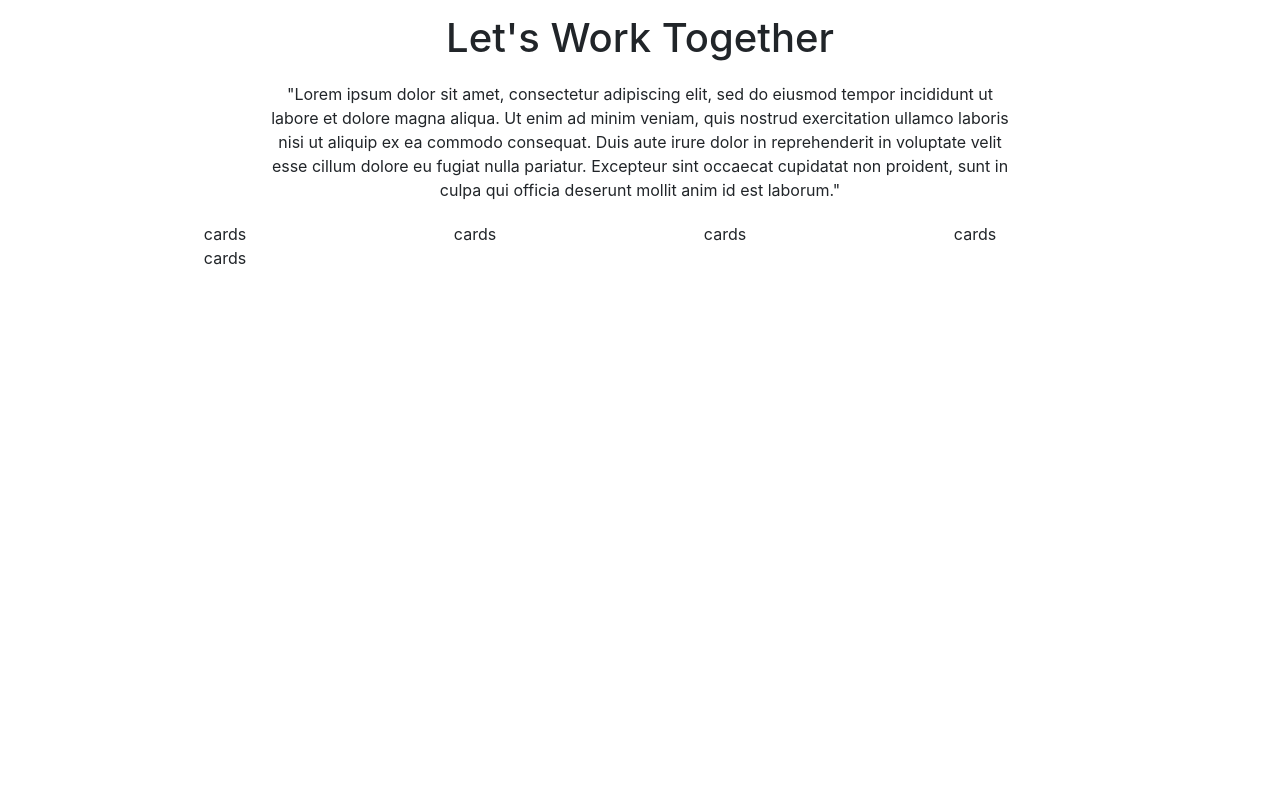
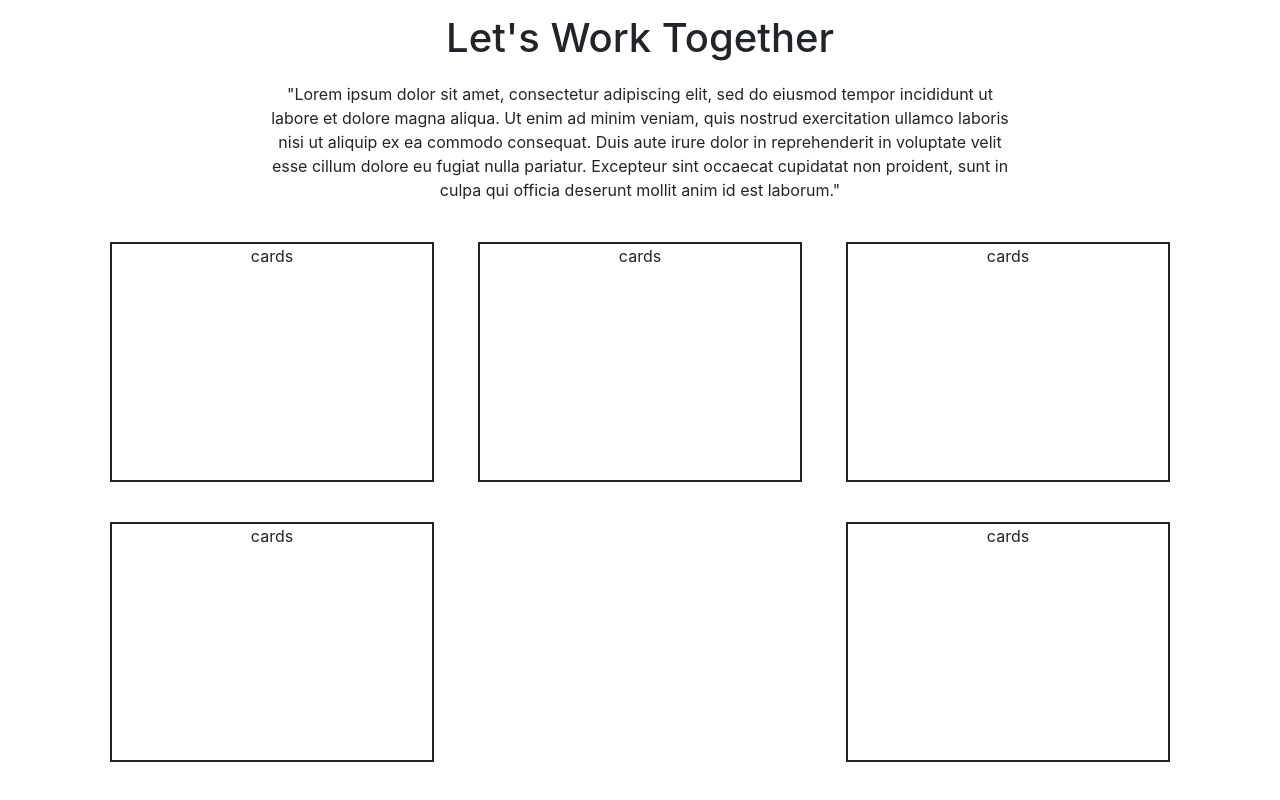
Before and after one commit to miguelxosorio/hello-there, a React (Create React App) app: page / in a window 1280 px wide. Shown: the part 1636-2436 px from the top of the page. Before the commit the page ends 1956 px from the top, so only its background shows below. Built offline with nearby package versions, Linux system fonts and the light colour scheme.

Commit message:
setting up card for projects, spacing

```diff
--- a/src/components/Portfolio/portfolio.css
+++ b/src/components/Portfolio/portfolio.css
@@ -34,4 +34,6 @@
 .p-list {
     display: flex;
     flex-wrap: wrap;
+    justify-content: space-between;
+    width: 100%;
 }
--- a/src/components/Projects/projects.css
+++ b/src/components/Projects/projects.css
@@ -11,5 +11,8 @@
 }
 
 .projects {
-    width: 250px;
+    width: 30%;
+    height: 30vh;
+    margin: 20px 10px;
+    border: 2px solid;
 }
```
